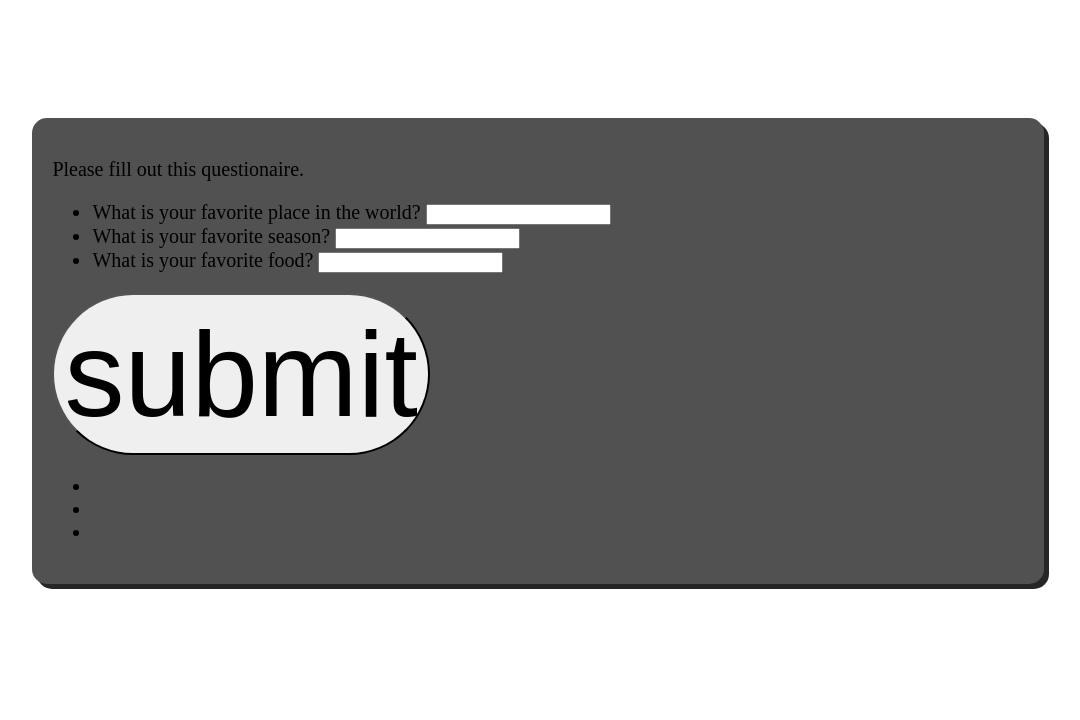
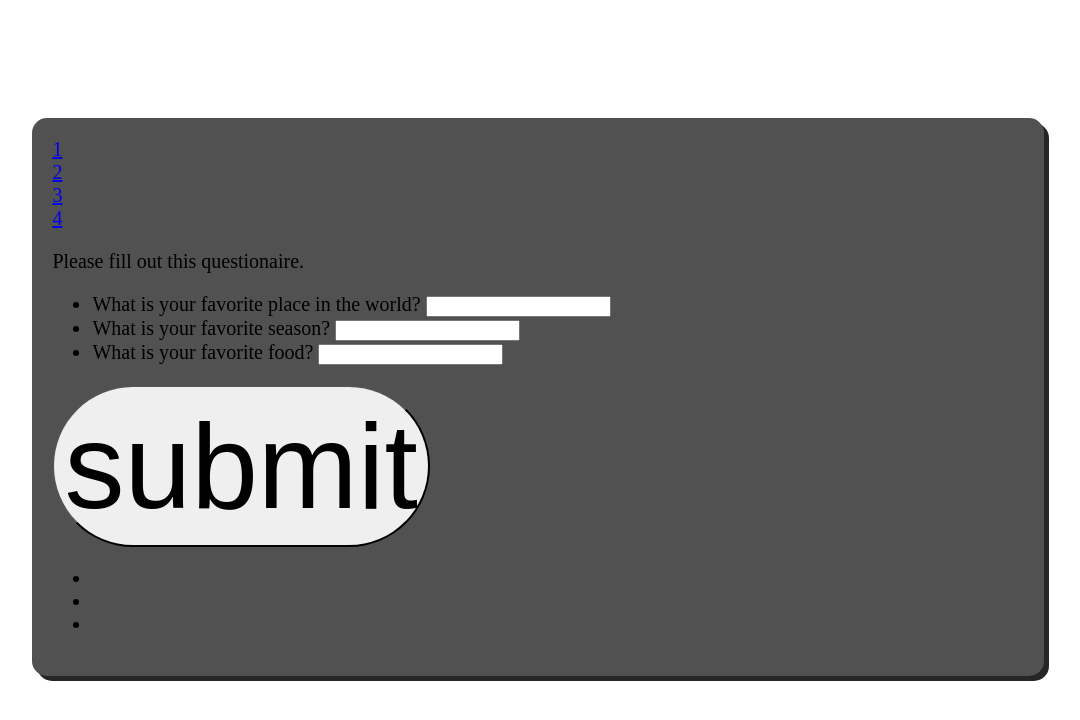
Before and after one commit to eggthecat/favorite-things2, a plain HTML site: page index.html in a window 1280 px wide. Shown: the whole page, without its empty margins (102-1182 px from the left). Drawn offline with Linux system fonts and the light colour scheme.

Commit message:
Add styling to navbar on css, introduce navbar in html, and create mvp with js

```diff
--- a/css/styles.css
+++ b/css/styles.css
@@ -1,3 +1,10 @@
+/* vertical navbar */
+#navbar {
+  list-style-type: none;
+  margin: 0;
+  padding: 0;
+}
+
 /*.container puts the wepage in a container to enhance the look of the content.*/
 .container {
   margin-left: auto;
--- a/index.html
+++ b/index.html
@@ -9,6 +9,12 @@
 <body>
 <div class="container">
   <div class="contentbox">
+    <ul id="navbar">
+      <li><a href="index.html">1</a></li>
+      <li><a href="index1.html">2</a></li>
+      <li><a href="index2.html">3</a></li>
+      <li><a href="index3.html">4</a></li>
+    </ul>
     <form id="form1">
       <p>Please fill out this questionaire.</p>
       <ul>
--- a/js/scripts.js
+++ b/js/scripts.js
@@ -5,10 +5,10 @@ $(document).ready(function(){
 
     // var array = [$("input:text[name=q1]").val(), $("input:text[name=q1]").val(), $("input:text[name=q1]").val()];
     //
-    // for (num = 0; num < 3; num++) {
-    //   $("ul#list li:nth-child(" + (num + 1) + ")").text(array[num]);
+    // for (var i = 0; i < array.length; i++) {
+    //   $("ul#list li:nth-child(" + (i + 1) + ")").text(array[i]);
     // }
-    //
+
     //
     //
     //
```
